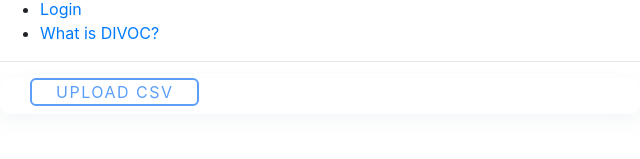
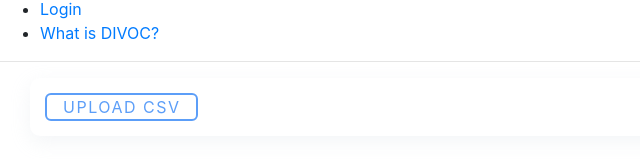
Before and after one commit to egovernments/DIVOC, a React (Create React App) app in the folder portal/: page /facilities in a window 1280 px wide. Shown: the part 351-510 px from the top of the page, without its empty margins (0-640 px from the left). Built offline with nearby package versions, Linux system fonts and the light colour scheme.

Commit message:
Styled Upload CSV button to add facilities

```diff
--- a/portal/src/components/Facilities/Facilities.js
+++ b/portal/src/components/Facilities/Facilities.js
@@ -47,14 +47,14 @@ function Facilities(){
                     required
                 />
                 <label
-                    for='actual-btn'
+                    htmlFor='actual-btn'
                     className={styles['button']}
                 >
                     UPLOAD CSV
                 </label>
             </div>
             <div className={styles['progress-bar-container']}>
-                <div className={styles['progress-bar']}>{uploadPercentage>0 && `${uploadPercentage}%`}</div>
+                <div className={styles['progress-bar']}>{uploadPercentage>0 &&`${uploadPercentage}%`}</div>
                 <div>{uploadPercentage>0 && <ProgressBar now={uploadPercentage} active/>}</div>
             </div>
 
--- a/portal/src/components/Facilities/Facilities.module.css
+++ b/portal/src/components/Facilities/Facilities.module.css
@@ -2,7 +2,7 @@
     background: #ffffff;
     box-shadow: 0px 6px 20px #C1CFD933;
     border-radius: 10px;
-    padding-left: 30px;
+    margin-left: 30px;
     display: flex;
     width: 50%;
 }
@@ -12,17 +12,18 @@
     border-radius: 6px;
     letter-spacing: 1.5px;
     color: #5C9EF8;
-    padding-left: 1.5em;
-    padding-right: 1.5em;
-    width: 100%;
+    padding-left: 1em;
+    padding-right: 1em;
     white-space: nowrap;
+    margin: 15px;
 }
 
 .progress-bar-container{
-    padding-left: 1em;
+    padding: 1em;
     width: 100%;
 }
 
 .progress-bar{
     color: #5C9EF8;
+    text-align: right;
 }
```
